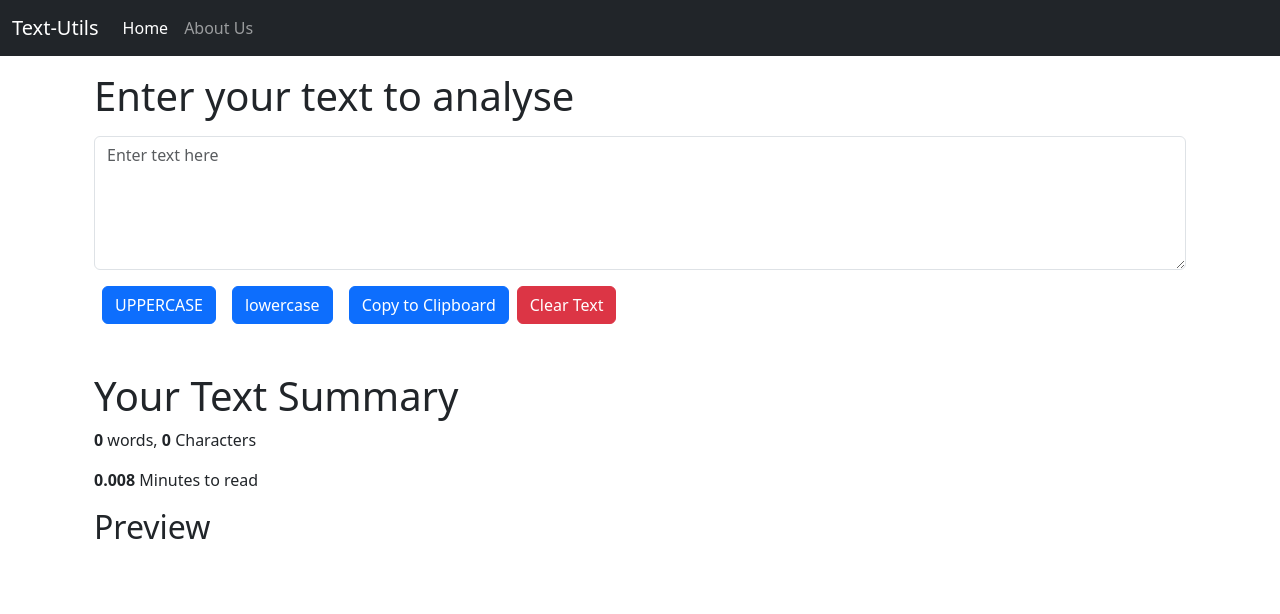
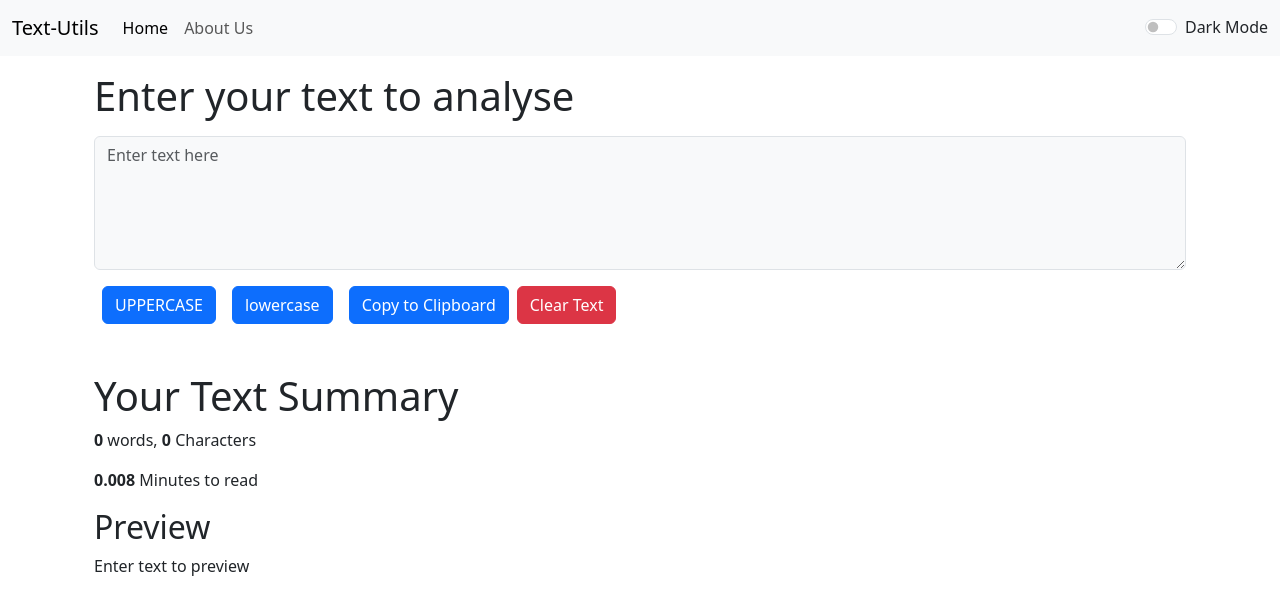
Before and after one commit to RahulGIT24/Text-Utils, a React (Create React App) app: page / in a window 1280 px wide. Shown: the top 614 px of the page. Built offline with nearby package versions, Linux system fonts and the light colour scheme.

Commit message:
Enhanced dark mode

```diff
--- a/src/App.js
+++ b/src/App.js
@@ -1,14 +1,28 @@
 import './App2.css';
 import Navbar from './components/Navbar';
 import TextForm from './components/TextForm';
+import React, { useState } from 'react'
+
 // import About from './components/About'
 let name = "Rahul";
 function App() {
+  const [mode, setMode] = useState('light');
+  const toogleBtn = ()=>{
+    if(mode==='light'){
+      setMode('dark');
+      document.body.style.backgroundColor = '#212529'
+      document.body.style.color = 'white'
+    }else{
+      setMode('light')
+      document.body.style.backgroundColor = 'white'
+      document.body.style.color = '#212529'
+    }
+  }
   return (
     <>
-      <Navbar title="Text-Utils" />
+      <Navbar title="Text-Utils" mode = {mode} toogleBtn = {toogleBtn}/>
       <div className="container my-3">
-        <TextForm heading="Enter your text to analyse" />
+        <TextForm heading="Enter your text to analyse" mode = {mode}/>
         {/* <About/> */}
       </div>
     </>
--- a/src/components/Navbar.js
+++ b/src/components/Navbar.js
@@ -2,7 +2,7 @@ import React from 'react'
 import propTypes from 'prop-types'
 export default function Navbar(props) {
     return (
-        <nav className="navbar navbar-expand-lg navbar-dark bg-dark">
+        <nav className={`navbar navbar-expand-lg navbar-${props.mode} bg-${props.mode}`}>
             <div className="container-fluid">
                 <a className="navbar-brand" href="/">{props.title}</a>
                 <button className="navbar-toggler" type="button" data-bs-toggle="collapse" data-bs-target="#navbarSupportedContent" aria-controls="navbarSupportedContent" aria-expanded="false" aria-label="Toggle navigation">
@@ -18,6 +18,10 @@ export default function Navbar(props) {
                         </li>
                     </ul>
                 </div>
+                <div className="form-check form-switch">
+                    <input className="form-check-input" type="checkbox" role="switch" id="flexSwitchCheckDefault" onClick={props.toogleBtn} />
+                    <label className={`form-check-label text-${props.mode == 'light' ? "dark" : "light"}`} htmlFor="flexSwitchCheckDefault">{`${props.mode == 'light' ? 'Dark' : "Light"} Mode`}</label>
+                </div>
             </div>
         </nav>
     )
@@ -25,7 +29,7 @@ export default function Navbar(props) {
 
 //* Proptype
 Navbar.propTypes = {
-    title:propTypes.string.isRequired, //! isRequired ensures that the value should be passed. If not it throws error. If default props is defined then it will not throw an error
+    title: propTypes.string.isRequired, //! isRequired ensures that the value should be passed. If not it throws error. If default props is defined then it will not throw an error
     aboutText: propTypes.string.isRequired
 }
 
--- a/src/components/TextForm.js
+++ b/src/components/TextForm.js
@@ -42,7 +42,7 @@ export default function TextForm(props) {
             <div className='container'>
                 <div className="mb-3">
                     <h1 className='my-3'>{props.heading}</h1>
-                    <textarea className="form-control" value={text} onChange={handleOnChange} id="exampleFormControlTextarea1" rows="5" placeholder='Enter text here'></textarea>
+                    <textarea className={`form-control bg-${props.mode == 'light' ? "light" : "dark"} text-${props.mode == 'light' ? "dark" : "light"}`} value={text} onChange={handleOnChange} id="exampleFormControlTextarea1" rows="5" placeholder='Enter text here'></textarea>
                 </div>
                 <button type="button" className="btn btn-primary mx-2" onClick={handleUpClick}>UPPERCASE</button>
                 <button type="button" className="btn btn-primary mx-2" onClick={handleDownClick}>lowercase</button>
@@ -54,7 +54,7 @@ export default function TextForm(props) {
                 <p><b>{text.split(" ").length - 1}</b> words, <b>{text.length}</b> Characters</p>
                 <p><b>{0.008 * text.split(" ").length}</b> Minutes to read</p>
                 <h2>Preview</h2>
-                <p>{text}</p>
+                <p>{`${text.length == 0 ? "Enter text to preview" : text}`}</p>
             </div>
         </>
     )
```
